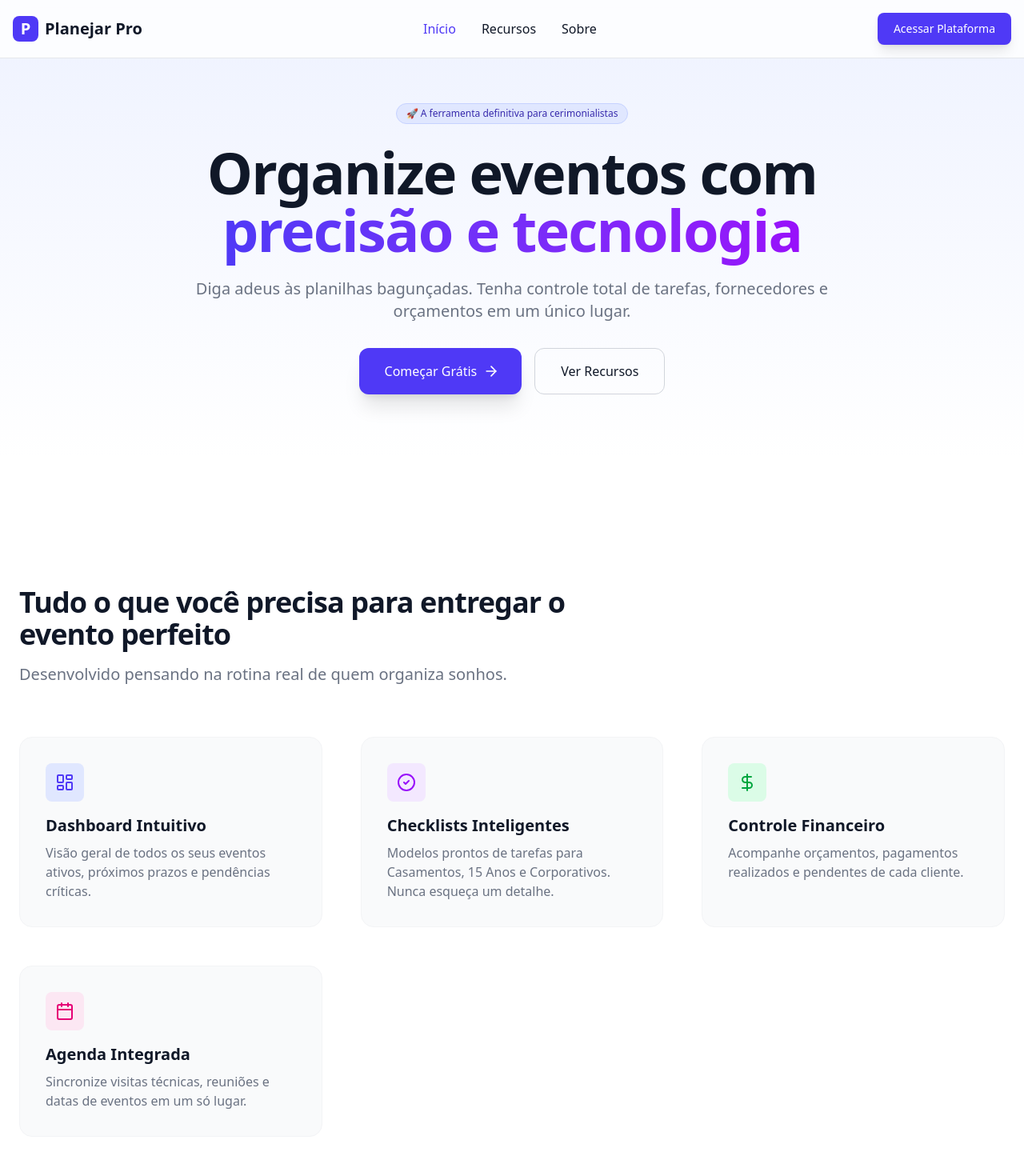
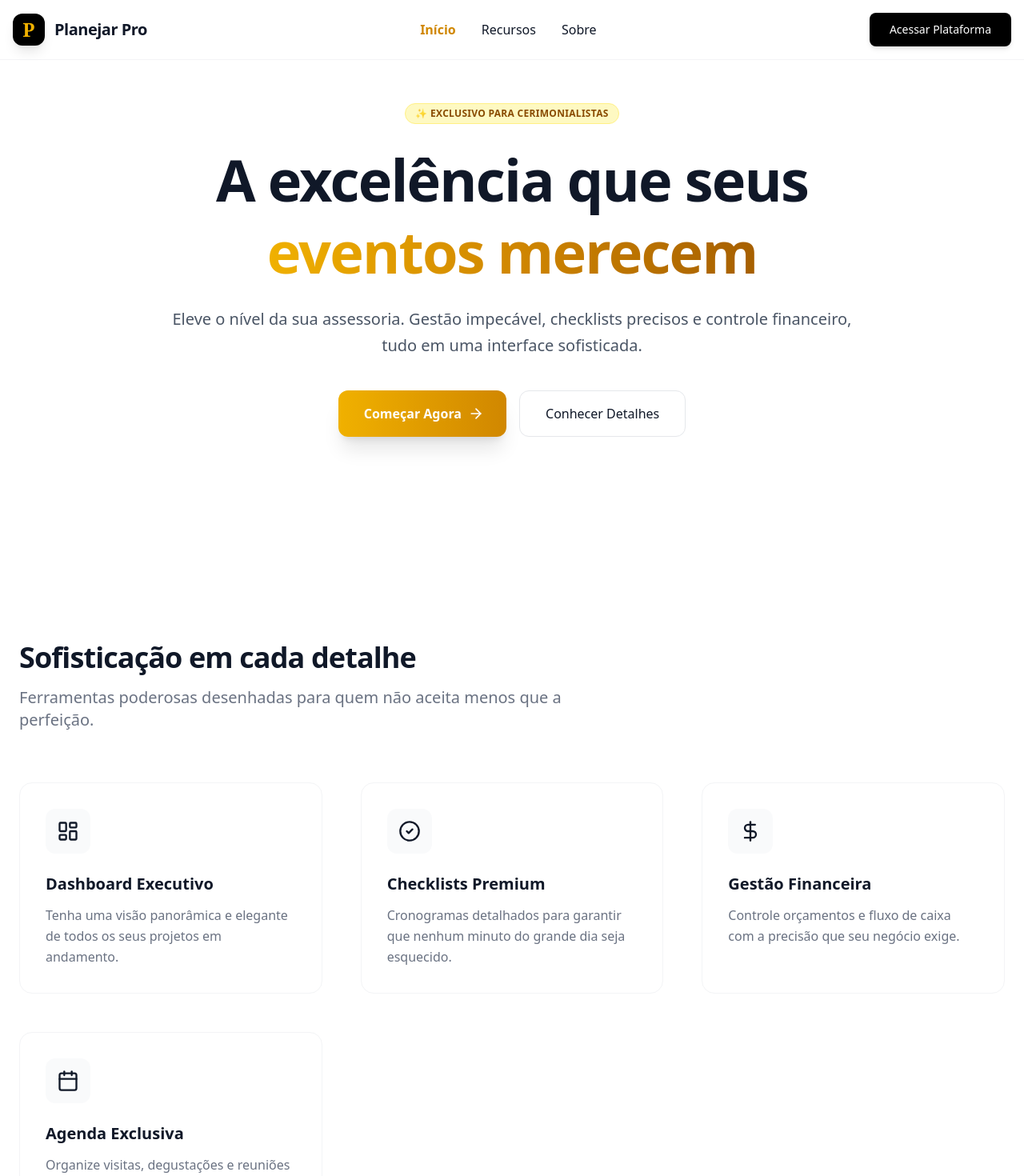
Before and after one commit to theproject93/planejar-pro, a React (Vite) app: page / in a window 1280 px wide. Shown: the top 1470 px of the page at 80% size. Built offline with nearby package versions, Linux system fonts and the light colour scheme; no server answers.

Commit message:
feat: add landing page, routes and netlify spa redirects

```diff
--- a/src/pages/LandingPage.tsx
+++ b/src/pages/LandingPage.tsx
@@ -13,18 +13,20 @@ export function LandingPage() {
   const [isMenuOpen, setIsMenuOpen] = useState(false);
 
   return (
-    <div className="min-h-screen bg-white font-sans text-gray-900">
+    <div className="min-h-screen bg-white font-sans text-gray-900 selection:bg-yellow-200">
       {/* Navbar com Glassmorphism */}
-      <nav className="fixed w-full z-50 top-0 start-0 border-b border-gray-200 bg-white/80 backdrop-blur-md">
+      <nav className="fixed w-full z-50 top-0 start-0 border-b border-gray-100 bg-white/90 backdrop-blur-md">
         <div className="max-w-7xl mx-auto flex flex-wrap items-center justify-between p-4">
           <Link
             to="/"
-            className="flex items-center space-x-2 rtl:space-x-reverse"
+            className="flex items-center space-x-3 rtl:space-x-reverse"
           >
-            <div className="w-8 h-8 bg-indigo-600 rounded-lg flex items-center justify-center">
-              <span className="text-white font-bold text-xl">P</span>
+            <div className="w-10 h-10 bg-black rounded-xl flex items-center justify-center shadow-lg">
+              <span className="text-yellow-500 font-bold text-2xl font-serif">
+                P
+              </span>
             </div>
-            <span className="self-center text-xl font-bold whitespace-nowrap text-gray-900">
+            <span className="self-center text-xl font-bold whitespace-nowrap text-gray-900 tracking-tight">
               Planejar Pro
             </span>
           </Link>
@@ -33,7 +35,7 @@ export function LandingPage() {
             <Link to="/login">
               <button
                 type="button"
-                className="text-white bg-indigo-600 hover:bg-indigo-700 focus:ring-4 focus:outline-none focus:ring-indigo-300 font-medium rounded-lg text-sm px-5 py-2.5 text-center transition-all shadow-lg hover:shadow-indigo-500/30"
+                className="text-white bg-black hover:bg-gray-800 focus:ring-4 focus:outline-none focus:ring-gray-300 font-medium rounded-lg text-sm px-6 py-2.5 text-center transition-all shadow-md hover:shadow-xl hover:-translate-y-0.5 border border-transparent hover:border-yellow-500/50"
               >
                 Acessar Plataforma
               </button>
@@ -53,7 +55,7 @@ export function LandingPage() {
               <li>
                 <a
                   href="#hero"
-                  className="block py-2 px-3 text-indigo-600 md:p-0"
+                  className="block py-2 px-3 text-yellow-600 md:p-0 font-semibold"
                   aria-current="page"
                 >
                   Início
@@ -62,7 +64,7 @@ export function LandingPage() {
               <li>
                 <a
                   href="#features"
-                  className="block py-2 px-3 text-gray-900 hover:text-indigo-600 md:p-0 transition-colors"
+                  className="block py-2 px-3 text-gray-900 hover:text-yellow-600 md:p-0 transition-colors"
                 >
                   Recursos
                 </a>
@@ -70,7 +72,7 @@ export function LandingPage() {
               <li>
                 <a
                   href="#sobre"
-                  className="block py-2 px-3 text-gray-900 hover:text-indigo-600 md:p-0 transition-colors"
+                  className="block py-2 px-3 text-gray-900 hover:text-yellow-600 md:p-0 transition-colors"
                 >
                   Sobre
                 </a>
@@ -83,35 +85,35 @@ export function LandingPage() {
       {/* Hero Section */}
       <section
         id="hero"
-        className="pt-32 pb-20 bg-gradient-to-b from-indigo-50 to-white"
+        className="pt-32 pb-24 bg-[radial-gradient(ellipse_at_top,_var(--tw-gradient-stops))] from-yellow-50 via-white to-white"
       >
         <div className="px-4 mx-auto max-w-7xl text-center">
-          <span className="bg-indigo-100 text-indigo-800 text-xs font-medium px-3 py-1 rounded-full mb-6 inline-block border border-indigo-200">
-            🚀 A ferramenta definitiva para cerimonialistas
+          <span className="bg-yellow-100 text-yellow-800 text-xs font-bold px-3 py-1 rounded-full mb-6 inline-block border border-yellow-200 uppercase tracking-wide">
+            ✨ Exclusivo para Cerimonialistas
           </span>
-          <h1 className="mb-6 text-4xl font-extrabold tracking-tight leading-none text-gray-900 md:text-6xl lg:text-7xl">
-            Organize eventos com <br />
-            <span className="text-transparent bg-clip-text bg-gradient-to-r from-indigo-600 to-purple-600">
-              precisão e tecnologia
+          <h1 className="mb-6 text-5xl font-extrabold tracking-tight leading-tight text-gray-900 md:text-6xl lg:text-7xl">
+            A excelência que seus <br />
+            <span className="text-transparent bg-clip-text bg-gradient-to-r from-yellow-500 via-yellow-600 to-yellow-700">
+              eventos merecem
             </span>
           </h1>
-          <p className="mb-8 text-lg font-normal text-gray-500 lg:text-xl sm:px-16 lg:px-48">
-            Diga adeus às planilhas bagunçadas. Tenha controle total de tarefas,
-            fornecedores e orçamentos em um único lugar.
+          <p className="mb-10 text-lg font-light text-gray-600 lg:text-xl sm:px-16 lg:px-48 leading-relaxed">
+            Eleve o nível da sua assessoria. Gestão impecável, checklists
+            precisos e controle financeiro, tudo em uma interface sofisticada.
           </p>
           <div className="flex flex-col space-y-4 sm:flex-row sm:justify-center sm:space-y-0 sm:space-x-4">
             <Link
               to="/login"
-              className="inline-flex justify-center items-center py-4 px-8 text-base font-medium text-center text-white rounded-xl bg-indigo-600 hover:bg-indigo-700 focus:ring-4 focus:ring-indigo-300 transition-all shadow-xl hover:shadow-indigo-500/40 hover:-translate-y-1"
+              className="inline-flex justify-center items-center py-4 px-8 text-base font-bold text-center text-white rounded-xl bg-gradient-to-r from-yellow-500 to-yellow-600 hover:from-yellow-600 hover:to-yellow-700 focus:ring-4 focus:ring-yellow-300 transition-all shadow-xl hover:shadow-yellow-500/40 hover:-translate-y-1"
             >
-              Começar Grátis
+              Começar Agora
               <ArrowRight className="ml-2 -mr-1 w-5 h-5" />
             </Link>
             <a
               href="#features"
-              className="inline-flex justify-center items-center py-4 px-8 text-base font-medium text-center text-gray-900 rounded-xl border border-gray-300 hover:bg-gray-100 focus:ring-4 focus:ring-gray-100 transition-all"
+              className="inline-flex justify-center items-center py-4 px-8 text-base font-medium text-center text-gray-900 rounded-xl border border-gray-200 hover:bg-gray-50 focus:ring-4 focus:ring-gray-100 transition-all"
             >
-              Ver Recursos
+              Conhecer Detalhes
             </a>
           </div>
         </div>
@@ -120,62 +122,69 @@ export function LandingPage() {
       {/* Features Grid */}
       <section id="features" className="py-24 bg-white">
         <div className="py-8 px-4 mx-auto max-w-7xl sm:py-16 lg:px-6">
-          <div className="max-w-screen-md mb-8 lg:mb-16">
+          <div className="max-w-screen-md mb-12 lg:mb-16">
             <h2 className="mb-4 text-4xl tracking-tight font-extrabold text-gray-900">
-              Tudo o que você precisa para entregar o evento perfeito
+              Sofisticação em cada detalhe
             </h2>
-            <p className="text-gray-500 sm:text-xl">
-              Desenvolvido pensando na rotina real de quem organiza sonhos.
+            <p className="text-gray-500 sm:text-xl font-light">
+              Ferramentas poderosas desenhadas para quem não aceita menos que a
+              perfeição.
             </p>
           </div>
           <div className="space-y-8 md:grid md:grid-cols-2 lg:grid-cols-3 md:gap-12 md:space-y-0">
             {/* Card 1 */}
-            <div className="p-8 bg-gray-50 rounded-2xl border border-gray-100 hover:shadow-lg transition-shadow">
-              <div className="flex justify-center items-center mb-4 w-12 h-12 rounded-lg bg-indigo-100 text-indigo-600">
-                <LayoutDashboard className="w-6 h-6" />
+            <div className="group p-8 bg-white rounded-2xl border border-gray-100 hover:border-yellow-200 hover:shadow-2xl transition-all duration-300 hover:-translate-y-1">
+              <div className="flex justify-center items-center mb-6 w-14 h-14 rounded-xl bg-gray-50 text-gray-900 group-hover:bg-yellow-500 group-hover:text-white transition-colors">
+                <LayoutDashboard className="w-7 h-7" />
               </div>
-              <h3 className="mb-2 text-xl font-bold">Dashboard Intuitivo</h3>
-              <p className="text-gray-500">
-                Visão geral de todos os seus eventos ativos, próximos prazos e
-                pendências críticas.
+              <h3 className="mb-3 text-xl font-bold text-gray-900">
+                Dashboard Executivo
+              </h3>
+              <p className="text-gray-500 font-light leading-relaxed">
+                Tenha uma visão panorâmica e elegante de todos os seus projetos
+                em andamento.
               </p>
             </div>
 
             {/* Card 2 */}
-            <div className="p-8 bg-gray-50 rounded-2xl border border-gray-100 hover:shadow-lg transition-shadow">
-              <div className="flex justify-center items-center mb-4 w-12 h-12 rounded-lg bg-purple-100 text-purple-600">
-                <CheckCircle2 className="w-6 h-6" />
+            <div className="group p-8 bg-white rounded-2xl border border-gray-100 hover:border-yellow-200 hover:shadow-2xl transition-all duration-300 hover:-translate-y-1">
+              <div className="flex justify-center items-center mb-6 w-14 h-14 rounded-xl bg-gray-50 text-gray-900 group-hover:bg-yellow-500 group-hover:text-white transition-colors">
+                <CheckCircle2 className="w-7 h-7" />
               </div>
-              <h3 className="mb-2 text-xl font-bold">
-                Checklists Inteligentes
+              <h3 className="mb-3 text-xl font-bold text-gray-900">
+                Checklists Premium
               </h3>
-              <p className="text-gray-500">
-                Modelos prontos de tarefas para Casamentos, 15 Anos e
-                Corporativos. Nunca esqueça um detalhe.
+              <p className="text-gray-500 font-light leading-relaxed">
+                Cronogramas detalhados para garantir que nenhum minuto do grande
+                dia seja esquecido.
               </p>
             </div>
 
             {/* Card 3 */}
-            <div className="p-8 bg-gray-50 rounded-2xl border border-gray-100 hover:shadow-lg transition-shadow">
-              <div className="flex justify-center items-center mb-4 w-12 h-12 rounded-lg bg-green-100 text-green-600">
-                <DollarSign className="w-6 h-6" />
+            <div className="group p-8 bg-white rounded-2xl border border-gray-100 hover:border-yellow-200 hover:shadow-2xl transition-all duration-300 hover:-translate-y-1">
+              <div className="flex justify-center items-center mb-6 w-14 h-14 rounded-xl bg-gray-50 text-gray-900 group-hover:bg-yellow-500 group-hover:text-white transition-colors">
+                <DollarSign className="w-7 h-7" />
               </div>
-              <h3 className="mb-2 text-xl font-bold">Controle Financeiro</h3>
-              <p className="text-gray-500">
-                Acompanhe orçamentos, pagamentos realizados e pendentes de cada
-                cliente.
+              <h3 className="mb-3 text-xl font-bold text-gray-900">
+                Gestão Financeira
+              </h3>
+              <p className="text-gray-500 font-light leading-relaxed">
+                Controle orçamentos e fluxo de caixa com a precisão que seu
+                negócio exige.
               </p>
             </div>
 
             {/* Card 4 */}
-            <div className="p-8 bg-gray-50 rounded-2xl border border-gray-100 hover:shadow-lg transition-shadow">
-              <div className="flex justify-center items-center mb-4 w-12 h-12 rounded-lg bg-pink-100 text-pink-600">
-                <Calendar className="w-6 h-6" />
+            <div className="group p-8 bg-white rounded-2xl border border-gray-100 hover:border-yellow-200 hover:shadow-2xl transition-all duration-300 hover:-translate-y-1">
+              <div className="flex justify-center items-center mb-6 w-14 h-14 rounded-xl bg-gray-50 text-gray-900 group-hover:bg-yellow-500 group-hover:text-white transition-colors">
+                <Calendar className="w-7 h-7" />
               </div>
-              <h3 className="mb-2 text-xl font-bold">Agenda Integrada</h3>
-              <p className="text-gray-500">
-                Sincronize visitas técnicas, reuniões e datas de eventos em um
-                só lugar.
+              <h3 className="mb-3 text-xl font-bold text-gray-900">
+                Agenda Exclusiva
+              </h3>
+              <p className="text-gray-500 font-light leading-relaxed">
+                Organize visitas, degustações e reuniões em um calendário
+                integrado e intuitivo.
               </p>
             </div>
           </div>
@@ -183,18 +192,18 @@ export function LandingPage() {
       </section>
 
       {/* Footer Simples */}
-      <footer className="p-4 bg-white md:p-8 lg:p-10 border-t border-gray-200">
+      <footer className="p-8 bg-black text-white border-t border-gray-800">
         <div className="mx-auto max-w-screen-xl text-center">
           <Link
             to="/"
-            className="flex justify-center items-center text-2xl font-semibold text-gray-900 mb-4"
+            className="flex justify-center items-center text-2xl font-serif font-bold text-yellow-500 mb-4"
           >
             Planejar Pro
           </Link>
-          <p className="my-6 text-gray-500">
-            Feito com ❤️ para facilitar a vida de quem organiza eventos.
+          <p className="my-6 text-gray-400 font-light">
+            Elevando o padrão da assessoria de eventos no Brasil.
           </p>
-          <span className="text-sm text-gray-500 sm:text-center">
+          <span className="text-sm text-gray-600 sm:text-center">
             © 2026 Planejar Pro. Todos os direitos reservados.
           </span>
         </div>
```
Also changed, not shown: src/pages/LoginPage.tsx (+130 -5 lines).
